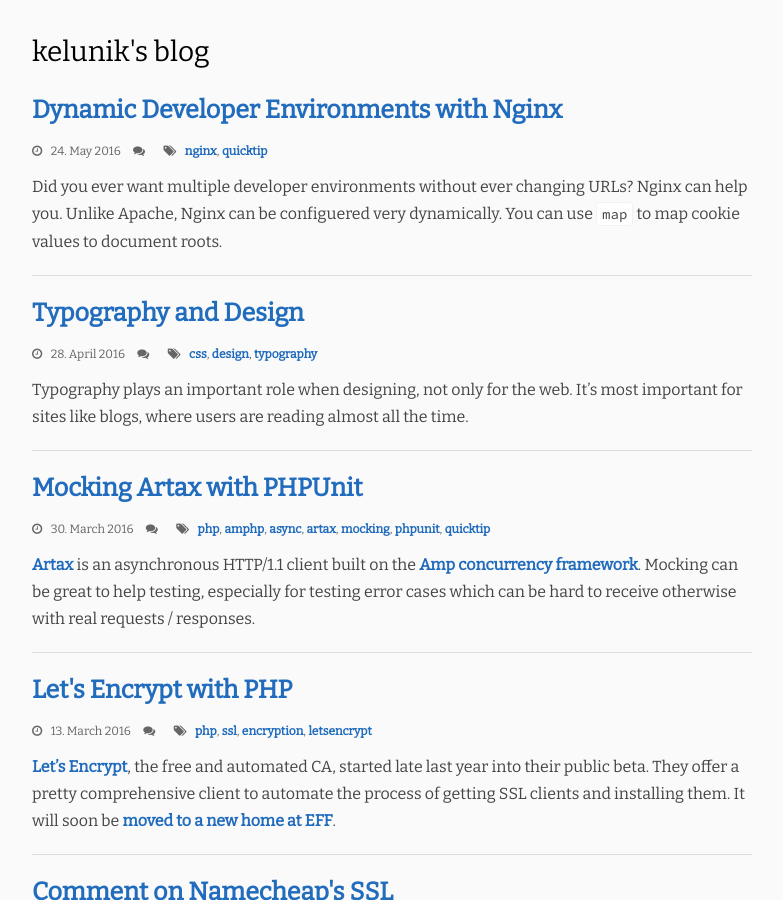
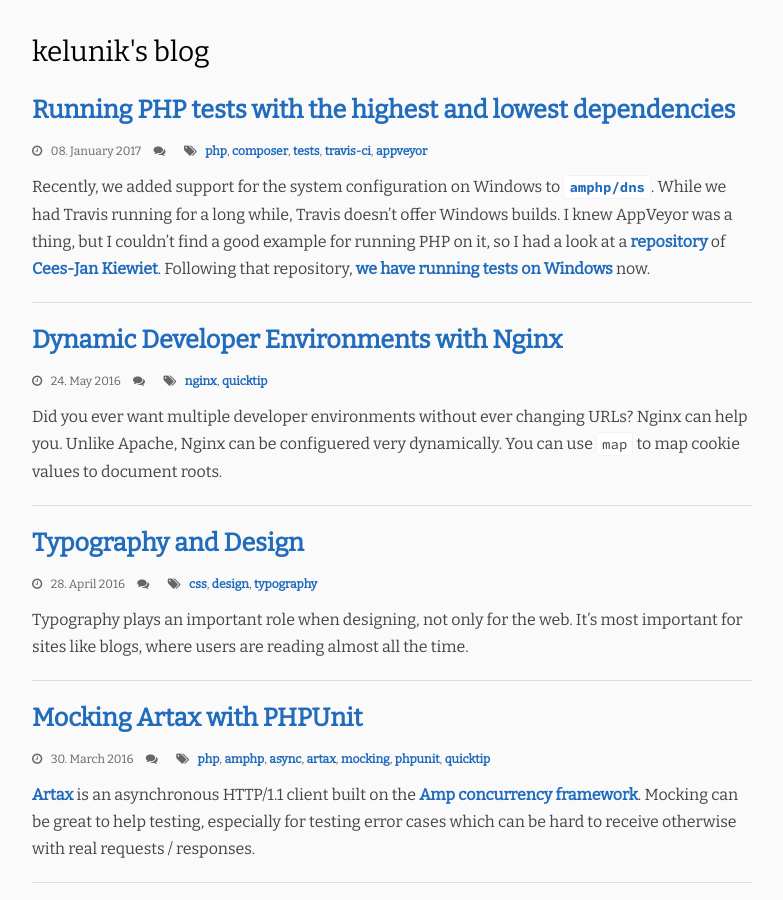
Before and after one commit to kelunik/kelunik.github.io, a Jekyll site: the page built from index.html, in a window 1280 px wide and 900 px high. Shown: the whole window, without its empty margins (248-1031 px from the left). Built offline with Jekyll 4.4.1, drawn with Linux system fonts in a browser that asks for light colours; nearby versions of some CDN libraries; comment, search, counter and statistics services are not loaded.

Commit message:
New Post: Running PHP tests with the highest and lowest dependencies

````diff
--- a/_data/tags.yml
+++ b/_data/tags.yml
@@ -3,6 +3,9 @@
 
 - slug: amphp
   name: amphp
+
+- slug: appveyor
+  name: appveyor
 
 - slug: artax
   name: artax
@@ -15,6 +18,9 @@
 
 - slug: css
   name: css
+
+- slug: composer
+  name: composer
 
 - slug: design
   name: design
@@ -46,6 +52,12 @@
 - slug: ssl
   name: ssl
 
+- slug: tests
+  name: tests
+
+- slug: travis-ci
+  name: travis-ci
+
 - slug: typography
   name: typography
 
--- /dev/null
+++ b/_posts/2017-01-08-travis-composer-dependencies.md
@@ -0,0 +1,68 @@
+---
+layout: post
+title: Running PHP tests with the highest and lowest dependencies
+tags: [php,composer,tests,travis-ci,appveyor]
+---
+
+Recently, we added support for the system configuration on Windows to [`amphp/dns`](https://github.com/amphp/dns). While we had Travis running for a long while, Travis doesn't offer Windows builds. I knew AppVeyor was a thing, but I couldn't find a good example for running PHP on it, so I had a look at a [repository](https://travis-ci.org/WyriHaximus/reactphp-async-interop-loop
+) of [Cees-Jan Kiewiet](https://github.com/WyriHaximus). Following that repository, [we have running tests on Windows ](https://ci.appveyor.com/project/kelunik/dns) now.
+
+If you want to know more about running tests on Windows for PHP, [Cees-Jan Kiewiet got you covered](https://blog.wyrihaximus.net/2016/11/running-php-unit-tests-on-windows-using-appveyor-and-chocolatey/).
+
+---
+
+<small>**Note**: If you're trying to setup PHP on AppVeyor following that blog post just now, you might have to change `appveyor-retry cinst` to `appveyor-retry cinst --ignore-checksums` for now.</small>
+
+---
+
+The configuration we use for AppVeyor, tests for the lowest and highest dependencies on every version to ensure your dependency constraints are strict enough. It's something we didn't do on Travis, yet. This is how the `environment` section looks like for AppVeyor:
+
+```yaml
+environment:
+  matrix:
+# - dependencies: lowest
+#   php_ver_target: 5.5
+  - dependencies: lowest
+    php_ver_target: 5.6
+  - dependencies: lowest
+    php_ver_target: 7.0
+  - dependencies: lowest
+    php_ver_target: 7.1
+# - dependencies: highest
+#   php_ver_target: 5.5
+  - dependencies: highest
+    php_ver_target: 5.6
+  - dependencies: highest
+    php_ver_target: 7.0
+  - dependencies: highest
+    php_ver_target: 7.1
+```
+
+PHP 5.5 is currently commented out because of an [open issue for Chocolatey](https://github.com/chocolatey/chocolatey-coreteampackages/issues/510). As you can see, adding a version requires adding four lines instead of one. I have not found a way to change that for AppVeyor, but it's possible on Travis.
+
+[Cees-Jan Kiewiet covered how to get it running on Travis](https://blog.wyrihaximus.net/2015/06/test-lowest-current-and-highest-possible-on-travis/) in a similar way to AppVeyor, but there's a better way.
+
+Travis supports a proper matrix that can be combined with the PHP versions.
+
+```yaml
+php:
+  - 7.0
+  - 7.1
+  - nightly
+
+env:
+  matrix:
+    - DEPS=lowest
+    - DEPS=highest
+
+install:
+  - if [ "$DEPS" = "lowest" ]; then composer update -n --prefer-source --prefer-lowest; fi;
+  - if [ "$DEPS" = "highest" ]; then composer update -n --prefer-source; fi;
+  - composer show
+```
+
+This will run six jobs on Travis.
+
+![Travis CI Builds](/img/2017/01/travis/tests.png)
+
+Note that Travis CPU time isn't unlimited as already noted in Cees-Jan Kiewiet's blog post. If you support a lot of PHP versions ([you should not](http://blog.ircmaxell.com/2014/12/on-php-version-requirements.html)), you might want to use Travis' `include` or `exclude` options instead of additionally to exclude certain versions.
--- /dev/null
+++ b/tags/appveyor.md
@@ -0,0 +1,5 @@
+---
+layout: tags
+tag: appveyor
+permalink: /tags/appveyor.html
+---
--- /dev/null
+++ b/tags/tests.md
@@ -0,0 +1,5 @@
+---
+layout: tags
+tag: tests
+permalink: /tags/tests.html
+---
--- /dev/null
+++ b/tags/travis-ci.md
@@ -0,0 +1,5 @@
+---
+layout: tags
+tag: travis-ci
+permalink: /tags/travis-ci.html
+---
````
Also changed, not shown: tags/composer.md (added, +5 -0 lines), img/2017/01/travis/tests.png (added).
